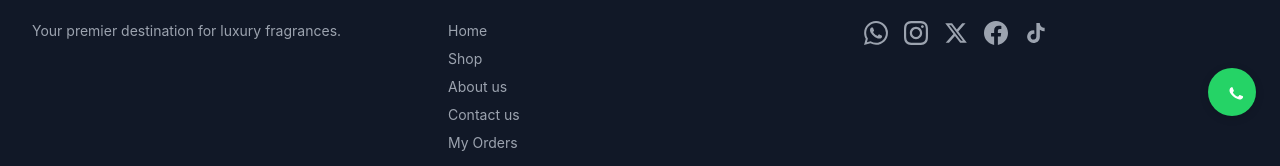
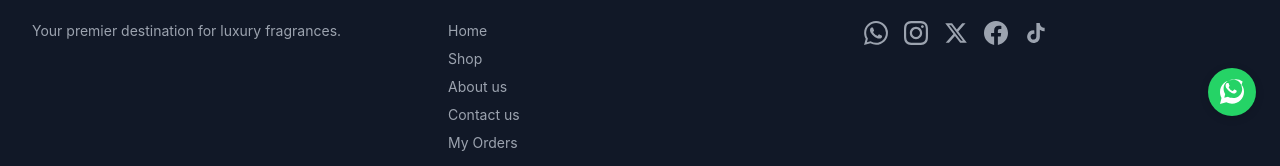
Before and after one commit to unstoppable25/perfume-store-site, a Next.js app: page / in a window 1280 px wide. Shown: the part 660-826 px from the top of the page. Built offline with nearby package versions, Linux system fonts and the light colour scheme; no server answers.

Commit message:
Fix WhatsApp button to use official logo

```diff
--- a/pages/_app.js
+++ b/pages/_app.js
@@ -12,7 +12,7 @@ function FloatingWhatsAppButton() {
     >
       <svg width="48" height="48" viewBox="0 0 48 48" fill="none" xmlns="http://www.w3.org/2000/svg">
         <circle cx="24" cy="24" r="24" fill="#25D366"/>
-        <path d="M34.6 28.2c-.4-.2-2.3-1.1-2.6-1.2-.3-.1-.5-.2-.7.2-.2.3-.8 1.1-1 1.3-.2.2-.4.2-.7.1-.3-.2-1.4-.5-2.7-1.6-1-0.9-1.7-2-1.9-2.3-.2-.3 0-.5.1-.7.1-.1.3-.4.4-.5.1-.2.2-.3.3-.5.1-.2.1-.4 0-.6-.1-.2-.7-1.8-1-2.5-.3-.7-.5-.6-.7-.6-.2 0-.4 0-.6 0-.2 0-.5.1-.8.4-.3.3-1.2 1.1-1.2 2.7 0 1.6 1.2 3.1 1.4 3.3.1.2 2.4 3.5 5.8 4.9.8.3 1.4.5 1.9.7.8.2 1.6.2 2.1.1.6-.1 2-.8 2.2-1.6.2-.8.2-1.4.1-1.6-.1-.2-.3-.2-.6-.4z" fill="#fff"/>
+        <path fill="#fff" d="M34.6 13.4A11.9 11.9 0 0024 12c-6.6 0-12 5.4-12 12 0 2.1.5 4.1 1.5 5.9L12 36l6.3-1.7c1.8.9 3.7 1.4 5.7 1.4 6.6 0 12-5.4 12-12 0-2.6-.8-5-2.4-7zm-10.6 16.4c-1.3 0-2.6-.3-3.7-.9l-.3-.2-3.7 1 .9-3.6-.2-.4c-.9-1.5-1.4-3.2-1.4-5 0-5.1 4.1-9.2 9.2-9.2 2.5 0 4.9 1 6.7 2.8a9.2 9.2 0 012.7 6.6c0 5.1-4.1 9.2-9.2 9.2zm4.7-7.4c-.3-.1-1.8-.9-2-.9-.3-.1-.5-.1-.7.2-.2.3-.7.9-.9 1.1-.2.2-.3.2-.6.1-.3-.1-1.2-.4-2.3-1.4-.8-.7-1.3-1.6-1.5-1.9-.2-.3 0-.4.1-.6.1-.1.3-.3.4-.5.1-.2.2-.3.3-.5.1-.2.1-.4 0-.5-.1-.1-.6-1.5-.8-2.1-.2-.6-.5-.5-.7-.5-.2 0-.4 0-.6 0-.2 0-.5.1-.8.4-.3.3-1 1-1 2.4 0 1.4 1 2.7 1.2 2.9.1.2 1.9 2.9 4.6 4.1.7.3 1.2.5 1.5.6.7.2 1.3.2 1.8.1.5-.1 1.6-.7 1.8-1.3.2-.6.2-1.2.1-1.3-.1-.1-.2-.2-.5-.3z"/>
       </svg>
     </a>
   )
```
